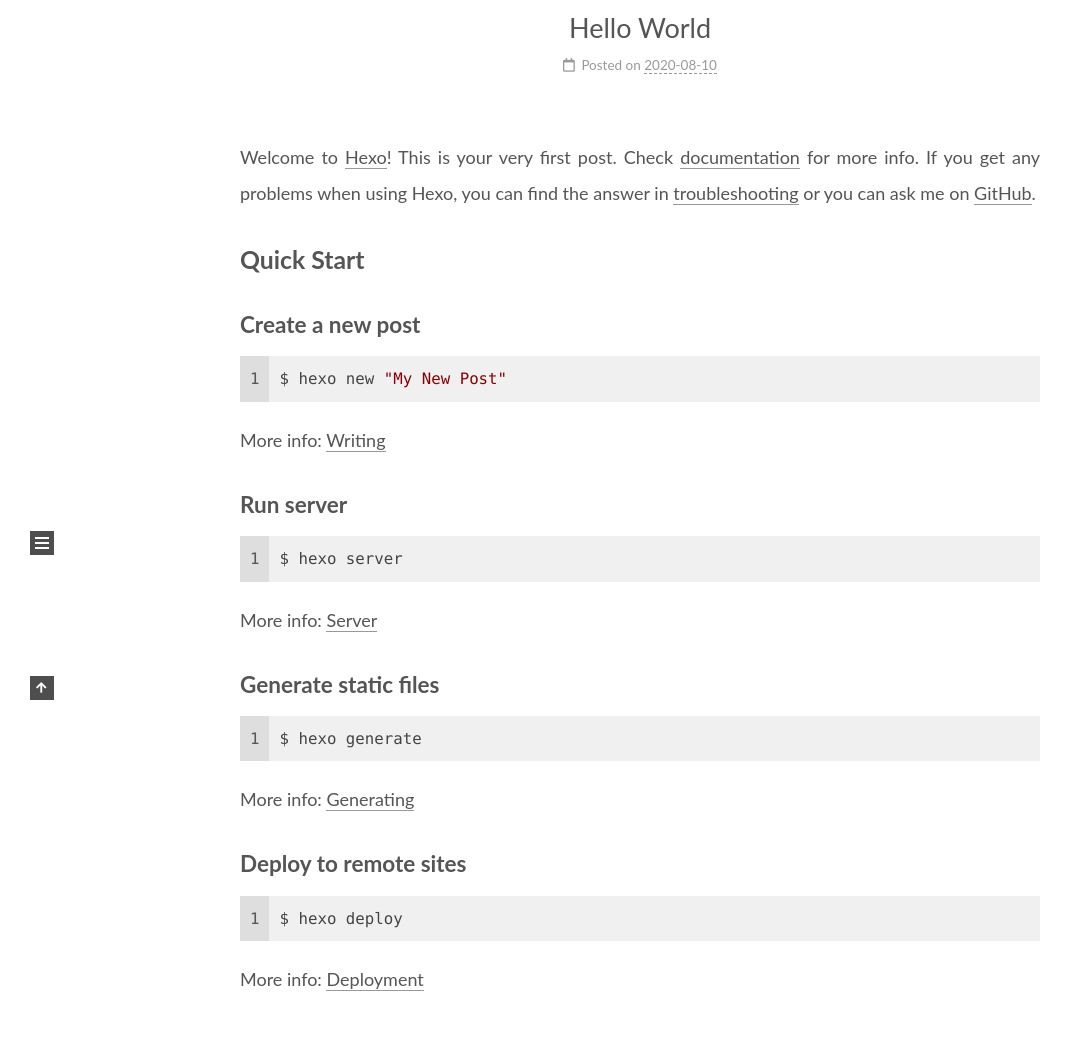
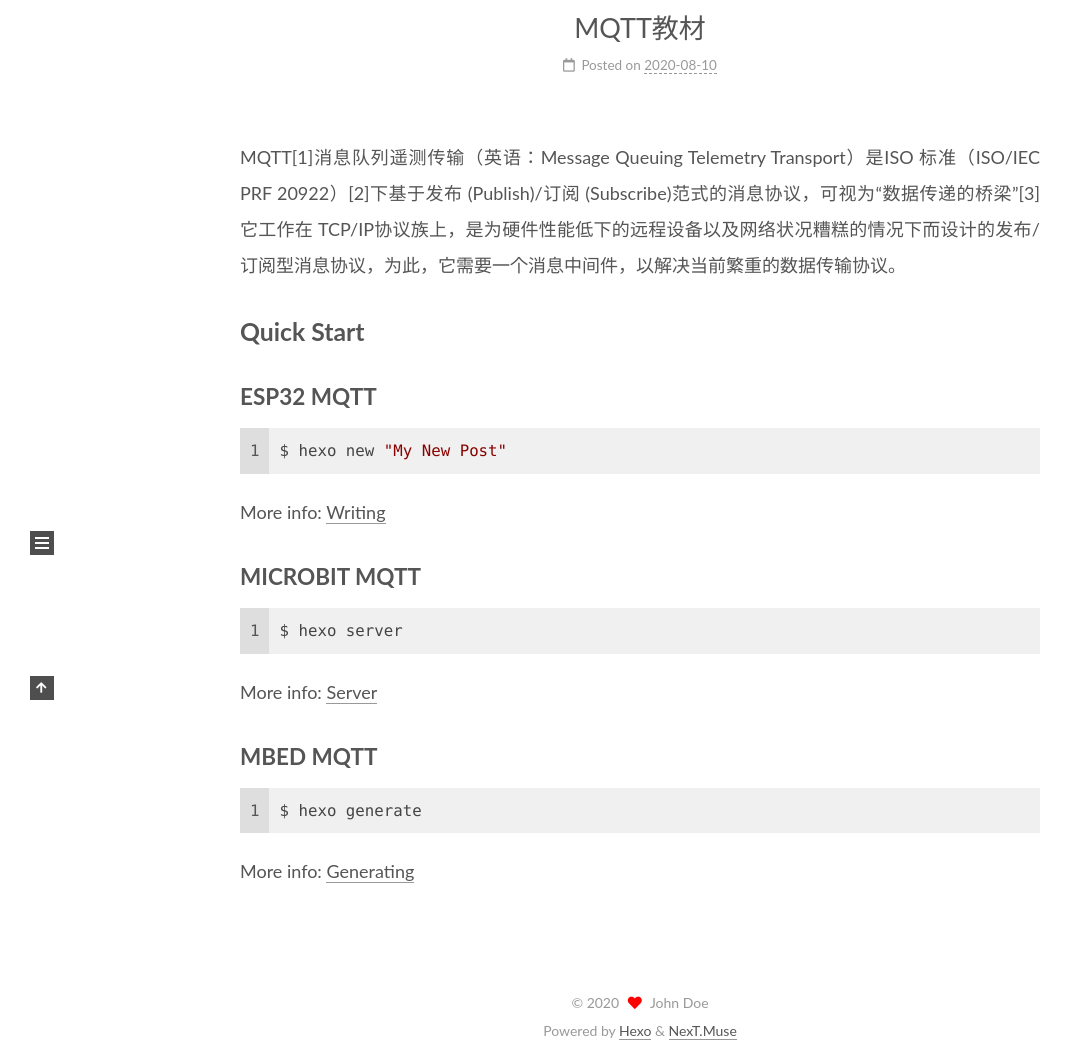
Before and after one commit to zhangnoys/zhangnoys.github.io, a plain HTML site: page index.html in a window 1280 px wide. Shown: the part 200-1248 px from the top of the page, without its empty margins (0-1073 px from the left). Drawn offline with Linux system fonts and the light colour scheme.

Commit message:
Site updated: 2020-08-10 16:28:34

```diff
--- a/index.html
+++ b/index.html
@@ -209,7 +209,7 @@
       <header class="post-header">
         <h2 class="post-title" itemprop="name headline">
 
-            <a href="/2020/08/10/hello-world/" class="post-title-link" itemprop="url">Hello World</a>
+            <a href="/2020/08/10/hello-world/" class="post-title-link" itemprop="url">MQTT教材</a>
         </h2>
 
         <div class="post-meta">
@@ -219,7 +219,8 @@
               </span>
               <span class="post-meta-item-text">Posted on</span>
 
-              <time title="Created: 2020-08-10 15:33:23" itemprop="dateCreated datePublished" datetime="2020-08-10T15:33:23+08:00">2020-08-10</time>
+
+              <time title="Created: 2020-08-10 15:33:23 / Modified: 16:28:22" itemprop="dateCreated datePublished" datetime="2020-08-10T15:33:23+08:00">2020-08-10</time>
             </span>
 
 
@@ -231,19 +232,16 @@
 
 
     <div class="post-body" itemprop="articleBody">
-          <p>Welcome to <a target="_blank" rel="noopener" href="https://hexo.io/">Hexo</a>! This is your very first post. Check <a target="_blank" rel="noopener" href="https://hexo.io/docs/">documentation</a> for more info. If you get any problems when using Hexo, you can find the answer in <a target="_blank" rel="noopener" href="https://hexo.io/docs/troubleshooting.html">troubleshooting</a> or you can ask me on <a target="_blank" rel="noopener" href="https://github.com/hexojs/hexo/issues">GitHub</a>.</p>
-<h2 id="Quick-Start"><a href="#Quick-Start" class="headerlink" title="Quick Start"></a>Quick Start</h2><h3 id="Create-a-new-post"><a href="#Create-a-new-post" class="headerlink" title="Create a new post"></a>Create a new post</h3><figure class="highlight bash"><table><tr><td class="gutter"><pre><span class="line">1</span><br></pre></td><td class="code"><pre><span class="line">$ hexo new <span class="string">&quot;My New Post&quot;</span></span><br></pre></td></tr></table></figure>
+          <p>MQTT[1]消息队列遥测传输（英语：Message Queuing Telemetry Transport）是ISO 标准（ISO/IEC PRF 20922）[2]下基于发布 (Publish)/订阅 (Subscribe)范式的消息协议，可视为“数据传递的桥梁”[3]它工作在 TCP/IP协议族上，是为硬件性能低下的远程设备以及网络状况糟糕的情况下而设计的发布/订阅型消息协议，为此，它需要一个消息中间件，以解决当前繁重的数据传输协议。</p>
+<h2 id="Quick-Start"><a href="#Quick-Start" class="headerlink" title="Quick Start"></a>Quick Start</h2><h3 id="ESP32-MQTT"><a href="#ESP32-MQTT" class="headerlink" title="ESP32 MQTT"></a>ESP32 MQTT</h3><figure class="highlight bash"><table><tr><td class="gutter"><pre><span class="line">1</span><br></pre></td><td class="code"><pre><span class="line">$ hexo new <span class="string">&quot;My New Post&quot;</span></span><br></pre></td></tr></table></figure>
 
 <p>More info: <a target="_blank" rel="noopener" href="https://hexo.io/docs/writing.html">Writing</a></p>
-<h3 id="Run-server"><a href="#Run-server" class="headerlink" title="Run server"></a>Run server</h3><figure class="highlight bash"><table><tr><td class="gutter"><pre><span class="line">1</span><br></pre></td><td class="code"><pre><span class="line">$ hexo server</span><br></pre></td></tr></table></figure>
+<h3 id="MICROBIT-MQTT"><a href="#MICROBIT-MQTT" class="headerlink" title="MICROBIT MQTT"></a>MICROBIT MQTT</h3><figure class="highlight bash"><table><tr><td class="gutter"><pre><span class="line">1</span><br></pre></td><td class="code"><pre><span class="line">$ hexo server</span><br></pre></td></tr></table></figure>
 
 <p>More info: <a target="_blank" rel="noopener" href="https://hexo.io/docs/server.html">Server</a></p>
-<h3 id="Generate-static-files"><a href="#Generate-static-files" class="headerlink" title="Generate static files"></a>Generate static files</h3><figure class="highlight bash"><table><tr><td class="gutter"><pre><span class="line">1</span><br></pre></td><td class="code"><pre><span class="line">$ hexo generate</span><br></pre></td></tr></table></figure>
+<h3 id="MBED-MQTT"><a href="#MBED-MQTT" class="headerlink" title="MBED MQTT"></a>MBED MQTT</h3><figure class="highlight bash"><table><tr><td class="gutter"><pre><span class="line">1</span><br></pre></td><td class="code"><pre><span class="line">$ hexo generate</span><br></pre></td></tr></table></figure>
 
 <p>More info: <a target="_blank" rel="noopener" href="https://hexo.io/docs/generating.html">Generating</a></p>
-<h3 id="Deploy-to-remote-sites"><a href="#Deploy-to-remote-sites" class="headerlink" title="Deploy to remote sites"></a>Deploy to remote sites</h3><figure class="highlight bash"><table><tr><td class="gutter"><pre><span class="line">1</span><br></pre></td><td class="code"><pre><span class="line">$ hexo deploy</span><br></pre></td></tr></table></figure>
-
-<p>More info: <a target="_blank" rel="noopener" href="https://hexo.io/docs/one-command-deployment.html">Deployment</a></p>
 
 
     </div>
```
Also changed, not shown: 2020/08/10/hello-world/index.html (+13 -15 lines), archives/2020/08/index.html (+1 -1 lines), archives/2020/index.html (+1 -1 lines), archives/index.html (+1 -1 lines).
